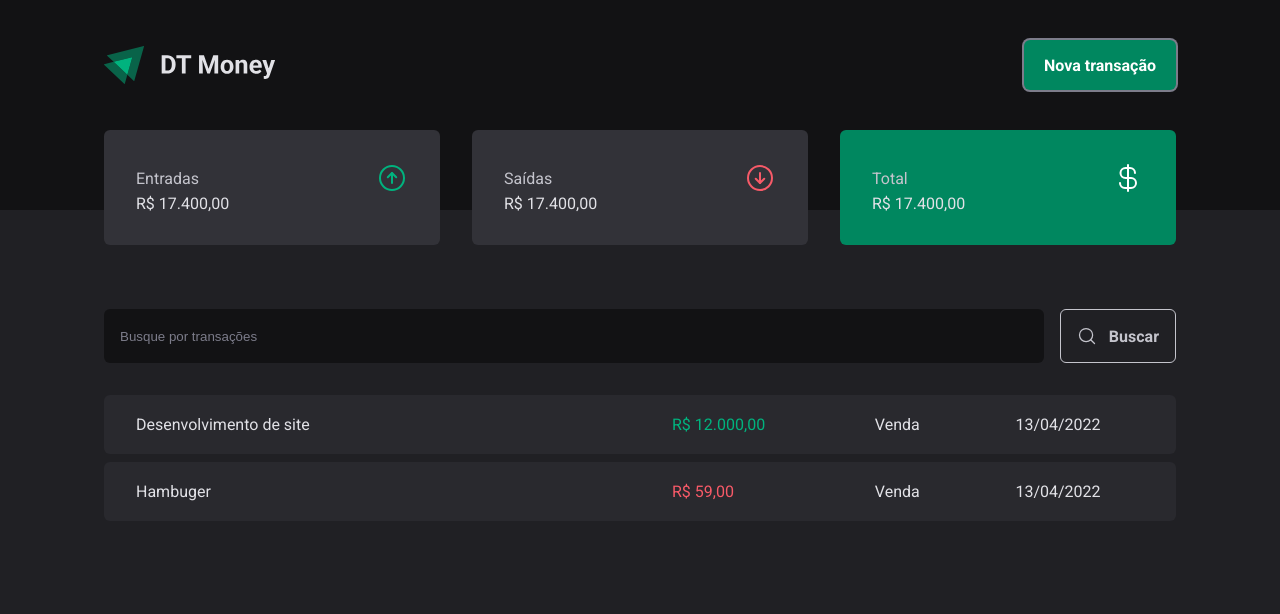
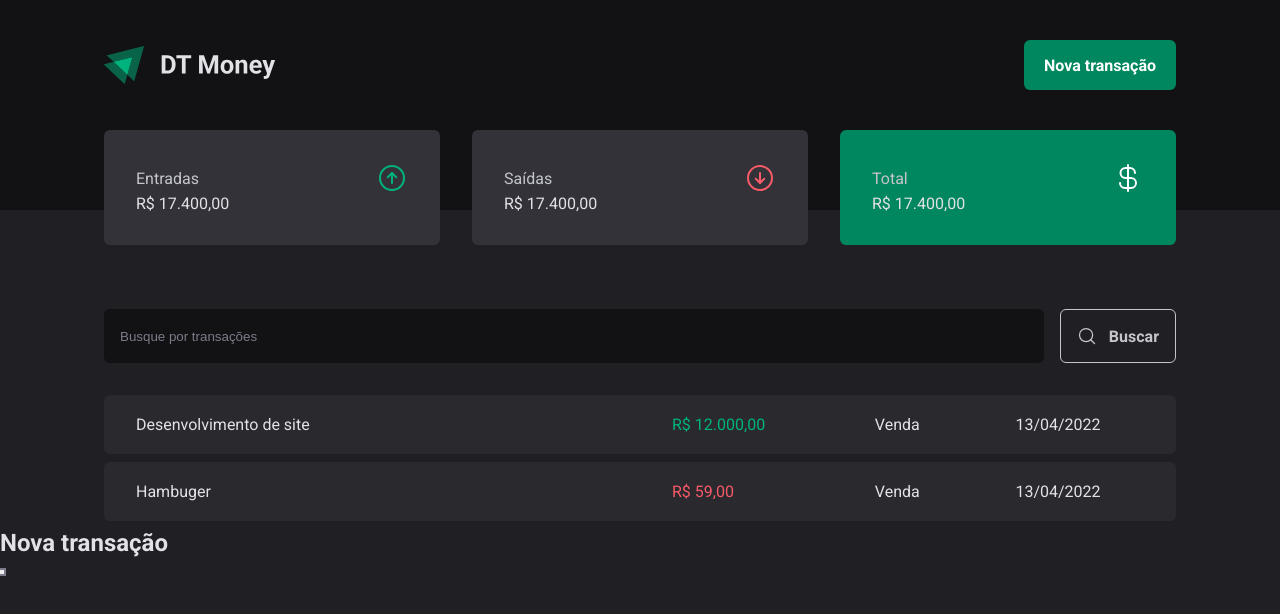
Before and after one commit to Pedrooliver13/dt-money, a React (Vite) app: page / in a window 1280 px wide. Both pictures are taken after a click on the button "Nova transação". Shown: the top 614 px of the page. Built offline with nearby package versions, Linux system fonts and the light colour scheme.

Commit message:
feat: init create modal component (#6)
* chore: add radix-ui in project

* feat: init create modal component

```diff
--- a/package.json
+++ b/package.json
@@ -10,6 +10,7 @@
     "preview": "vite preview"
   },
   "dependencies": {
+    "@radix-ui/react-dialog": "^1.0.5",
     "phosphor-react": "^1.4.1",
     "react": "^18.2.0",
     "react-dom": "^18.2.0",
--- a/src/components/core/header/header.tsx
+++ b/src/components/core/header/header.tsx
@@ -1,5 +1,6 @@
 // Packages
 import { ReactElement } from "react";
+import * as Dialog from "@radix-ui/react-dialog";
 
 // Assets
 import LogoImg from "assets/dt-money-logo.svg";
@@ -13,9 +14,22 @@ export const Header = (): ReactElement => {
       <Styled.HeaderContent>
         <img src={LogoImg} alt="Logo marca da DT-MONEY" />
 
-        <Styled.NewTransactionButton>
-          Nova transação
-        </Styled.NewTransactionButton>
+        <Dialog.Root>
+          <Dialog.Trigger asChild>
+            <Styled.NewTransactionButton>
+              Nova transação
+            </Styled.NewTransactionButton>
+          </Dialog.Trigger>
+
+          <Dialog.Portal>
+            <Dialog.Overlay />
+            <Dialog.Content>
+              <Dialog.Title>Nova transação</Dialog.Title>
+
+              <Dialog.Close />
+            </Dialog.Content>
+          </Dialog.Portal>
+        </Dialog.Root>
       </Styled.HeaderContent>
     </Styled.HeaderContainer>
   );
```
Also changed, not shown: 1 other file (tests, documents, lock files or other folders).
